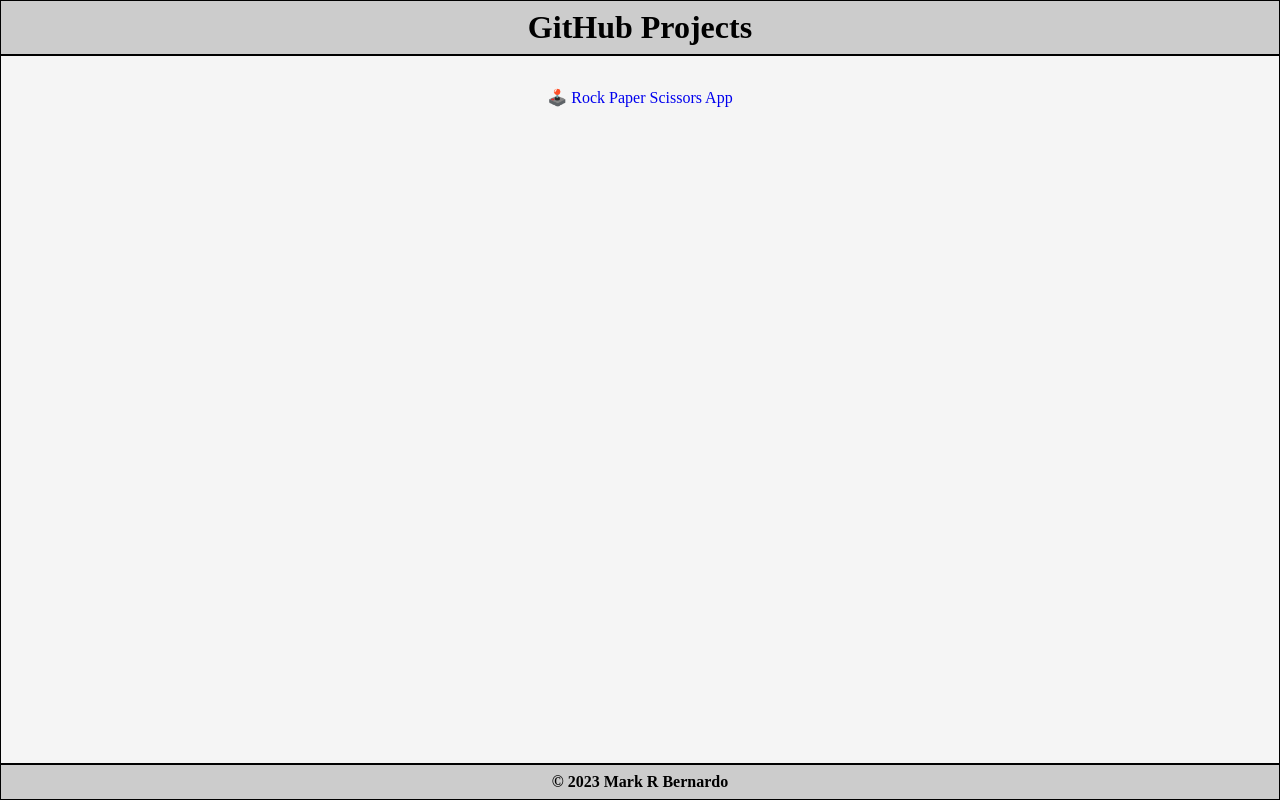
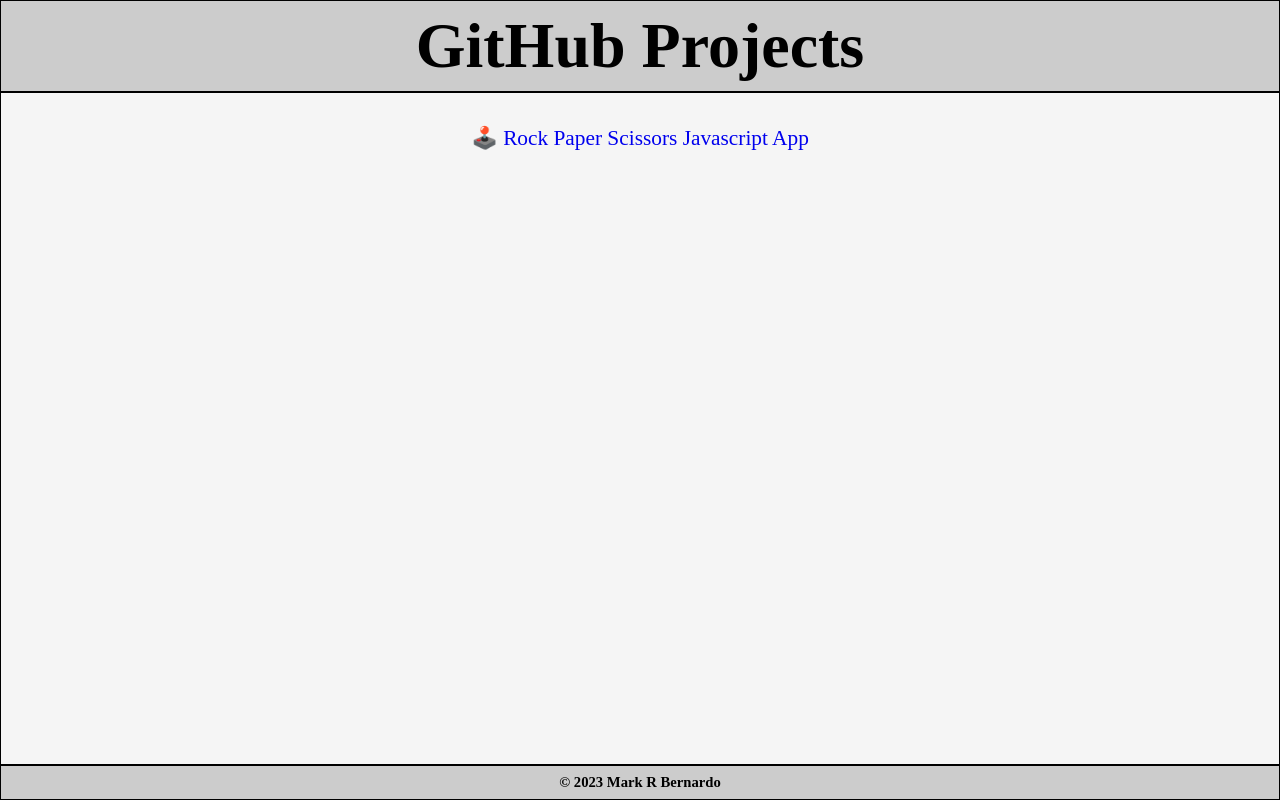
Before and after one commit to markrbernardo/markrbernardo.github.io, a plain HTML site: page index.html in a window 1280 px wide. Drawn offline with Linux system fonts and the light colour scheme.

Commit message:
Adjust font size

```diff
--- a/index.html
+++ b/index.html
@@ -10,7 +10,7 @@
             <h1>GitHub Projects</h1>
         </div>
         <div class="main add-border">
-            <a href="https://htmlpreview.github.io/?https://github.com/markrbernardo/odin-rps/blob/main/index.html">🕹️ Rock Paper Scissors App</a>
+            <a href="https://htmlpreview.github.io/?https://github.com/markrbernardo/odin-rps/blob/main/index.html">🕹️ Rock Paper Scissors Javascript App</a>
         </div>
         <div class="footer add-border"><h4>© 2023 Mark R Bernardo</h4></div>
     </body>
--- a/styles.css
+++ b/styles.css
@@ -12,7 +12,15 @@ body {
     justify-content: space-between;
 }
 
+h1 {
+    font-size: 48pt;
+}
+
+h4 {
+    font-size: 11pt;
+}
 a {
+    font-size: 16pt;
     text-decoration: none;
 }
 
```
